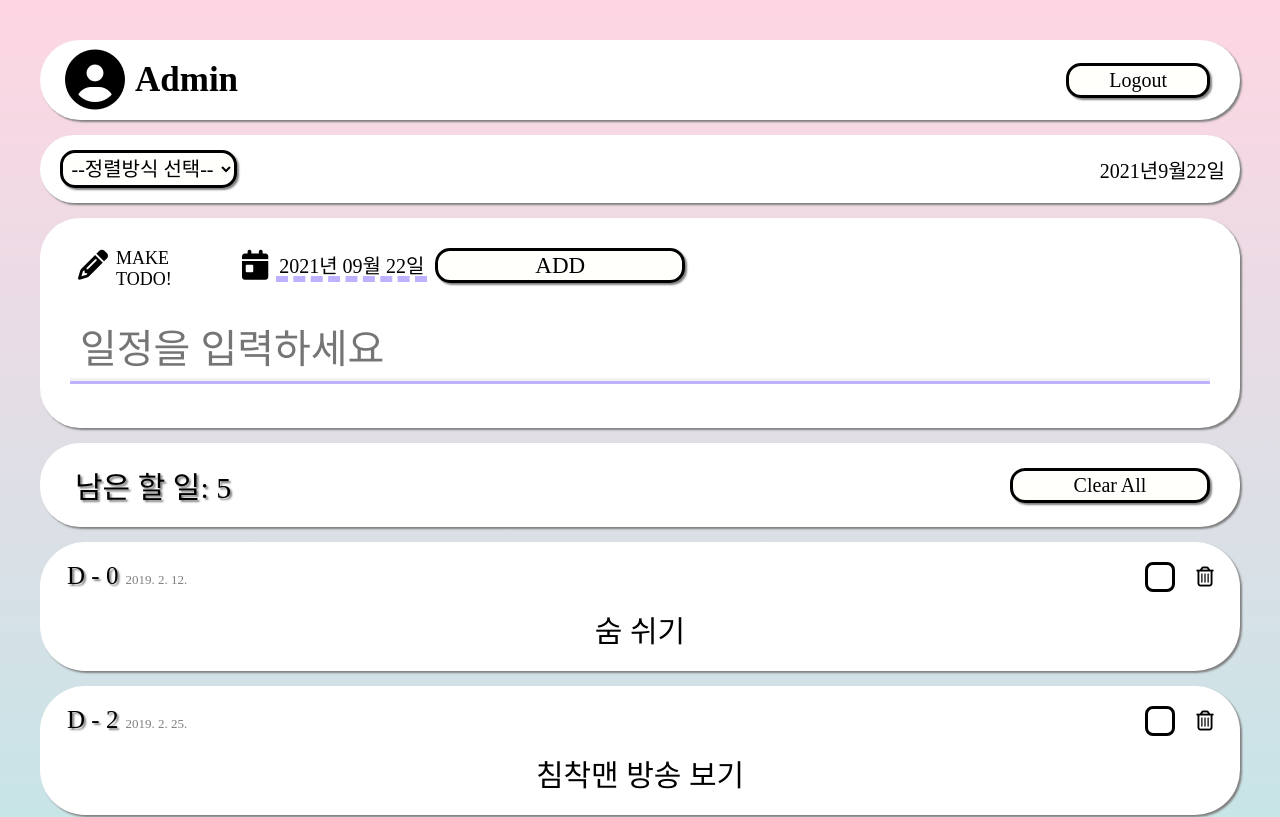
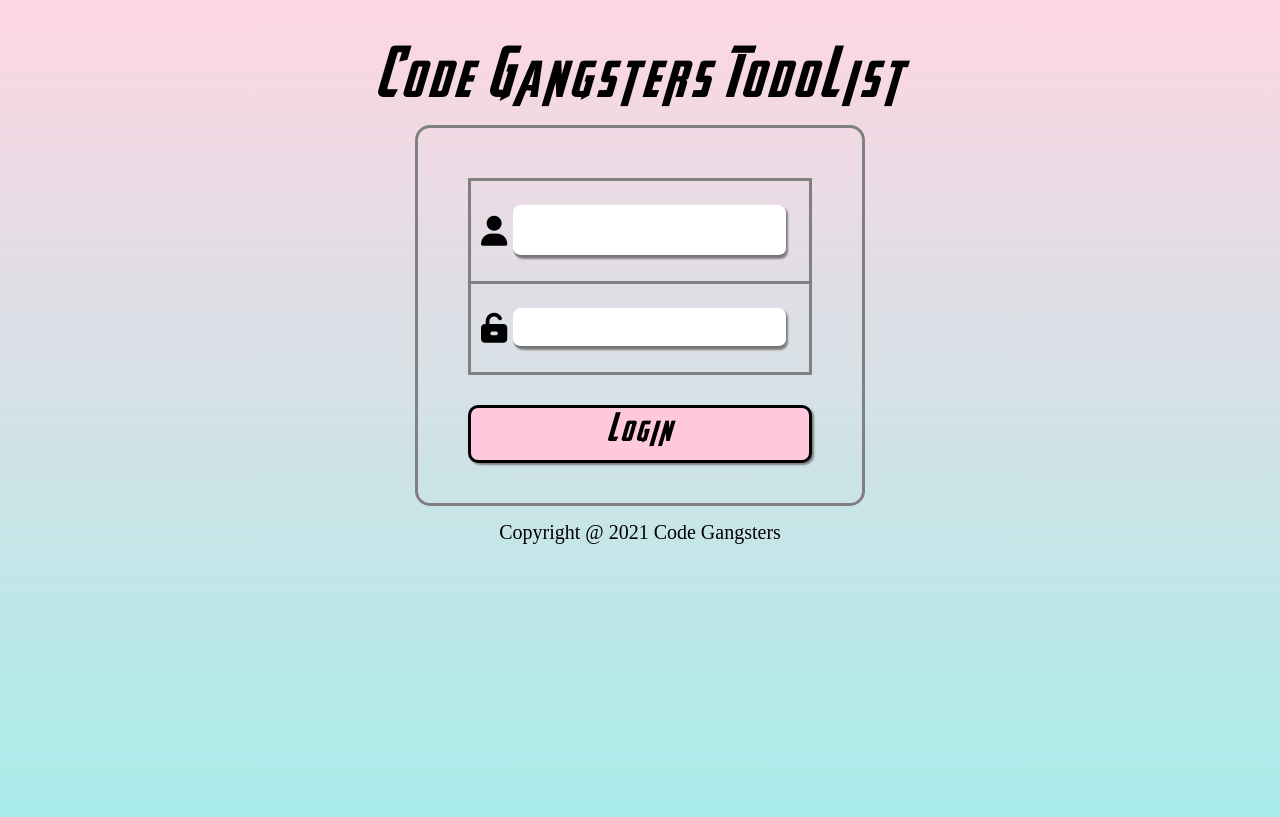
Before and after one commit to lsm6627/codegangster_toto, a React (Create React App) app in the folder client/: page /login in a window 1280 px wide. Shown: the top 817 px of the page. Built offline with nearby package versions, Linux system fonts and the light colour scheme; a web font is replaced by a local one.

Commit message:
pages 분할 및 로그인 창 구현

```diff
--- a/client/src/App.js
+++ b/client/src/App.js
@@ -1,43 +1,26 @@
-import React, { useState } from "react";
+import React from "react";
 import { BrowserRouter, Route, Switch } from "react-router-dom";
 
-
-import ContentTodo from "./component/ContentTodo";
-import CountClear from "./component/CountClear";
-import Filterbar from "./component/Filterbar";
-import Footer from "./Footer";
-import Header from "./Header";
-import MakeTodo from "./component/MakeTodo";
-import dummy from "./static/dummyData";
-
 import "./App.css";
+import TodoList from "./pages/TodoList";
+import Login from "./pages/Login";
 
 function App() {
-  const [isClear, setIsClear] = useState(false);
-  const [datas, setDatas] = useState(dummy);
-
-  const handleClear = () => {
-    setIsClear(true);
-    setDatas([]);
-  };
-
   return (
     <BrowserRouter>
       <div className="App">
         <main>
-          <Header />
-          <Filterbar datas={datas} setDatas={setDatas} />
-          <MakeTodo datas={datas} setDatas={setDatas} />
-          <CountClear
-            datas={datas}
-            setDatas={setDatas}
-            isClear={isClear}
-            handleClear={handleClear}/>
-          <div className="listPart">
-            <ContentTodo datas={datas} setDatas={setDatas} />
-          </div>
+          <section className="features">
+            <Switch>
+              <Route exact path="/">
+                <TodoList />
+              </Route>
+              <Route path="/login">
+                <Login />
+              </Route>
+            </Switch>
+          </section>
         </main>
-        <Footer />
       </div>
     </BrowserRouter>
   );
--- a/client/src/index.css
+++ b/client/src/index.css
@@ -1,7 +1,14 @@
 @font-face {
-  font-family: "BMHANNAPro";
-  src: url("https://cdn.jsdelivr.net/gh/projectnoonnu/noonfonts_seven@1.0/BMHANNAPro.woff")
-    format("woff");
+  font-family: 'BMHANNAPro';
+  src: url('https://cdn.jsdelivr.net/gh/projectnoonnu/noonfonts_seven@1.0/BMHANNAPro.woff')
+    format('woff');
   font-weight: normal;
   font-style: normal;
 }
+
+@font-face {
+  font-family: 'AVENGEANCE HEROIC AVENGER AT';
+  src: url('./fonts/AVENGEANCE\ HEROIC\ AVENGER\ AT.ttf') format('woff');
+  font-weight: normal;
+  font-style: normal;
+}
--- /dev/null
+++ b/client/src/pages/Login.css
@@ -0,0 +1,152 @@
+.loginTodolist__container {
+  display: flex;
+  flex-direction: column;
+  align-items: center;
+  height: 100vh;
+}
+
+.loginTodolist__logo {
+  font-family: 'AVENGEANCE HEROIC AVENGER AT';
+  font-size: 50px;
+  letter-spacing: 5px;
+  margin-bottom: 10px;
+  margin-top: 30px;
+  line-height: 60px;
+}
+
+.loginTodolist__inputField {
+  display: flex;
+  flex-direction: column;
+  justify-content: center;
+  border: solid 3px gray;
+  border-radius: 15px;
+  padding: 50px;
+  padding-bottom: 55px;
+  width: 450px;
+}
+
+.loginTodolist__inputId {
+  display: flex;
+  text-align: center;
+  align-items: center;
+  border: solid 3px gray;
+  border-bottom: none;
+  padding-top: 3vh;
+  padding-bottom: 3vh;
+  padding-left: 10px;
+  padding-right: 25px;
+  max-width: 120vw;
+}
+
+.loginTodolist__inputPassword {
+  display: flex;
+  text-align: center;
+  align-items: center;
+  border: solid 3px gray;
+  padding-top: 3vh;
+  padding-bottom: 3vh;
+  padding-left: 10px;
+  padding-right: 25px;
+  max-width: 120vw;
+}
+
+.userId {
+  max-width: 90%;
+  font-size: 35px;
+  border-top: none;
+  border-left: none;
+  border-right: none;
+  border-radius: 8px;
+  box-shadow: gray 2px 2px 2px;
+  transition: 600ms ease all;
+  padding: 5px;
+  padding-left: 10px;
+}
+
+.userId:focus {
+  background-color: #fdffb6;
+}
+
+.password {
+  max-width: 90%;
+  font-size: 25px;
+  border-top: none;
+  border-left: none;
+  border-right: none;
+  border-radius: 8px;
+  box-shadow: gray 2px 2px 2px;
+  transition: 600ms ease all;
+  padding: 5px;
+  padding-left: 10px;
+}
+
+input[type='password'] {
+  font-family: '굴림';
+}
+
+.password:focus {
+  background-color: #fdffb6;
+}
+
+.fa-user {
+  font-size: 30px;
+  text-align: left;
+  margin-right: 6px;
+}
+
+.fa-unlock-alt {
+  font-size: 30px;
+  position: relative;
+  margin-right: 6px;
+}
+
+.loginTodolist__loginBtnContainer {
+  display: flex;
+  justify-content: center;
+  margin-top: 30px;
+  margin-bottom: -15px;
+}
+
+.loginBtn {
+  font-family: 'AVENGEANCE HEROIC AVENGER AT';
+  flex-wrap: nowrap;
+  background: #ffc8dd;
+  border: solid;
+  position: relative;
+  border-radius: 10px;
+  height: 58px;
+  cursor: pointer;
+  transition: 800ms ease all;
+  outline: none;
+  box-shadow: gray 2px 2px 2px;
+  width: 80vw;
+  font-size: 28px;
+  letter-spacing: 3px;
+}
+
+.loginBtn:hover {
+  background: #fffffc;
+  box-shadow: gray 6px 6px 6px;
+}
+
+.loginBtn:before,
+.loginBtn:after {
+  content: '';
+  position: absolute;
+  width: 0;
+  transition: ease all;
+}
+
+.loginBtn:hover:before,
+.loginBtn:hover:after {
+  width: 100%;
+  transition: ease all;
+}
+
+.loginBtn:active {
+  box-shadow: none;
+}
+
+.footer {
+  margin-top: 15px;
+}
--- /dev/null
+++ b/client/src/pages/Login.js
@@ -0,0 +1,32 @@
+import React from 'react';
+
+import Footer from '../Footer';
+
+import './Login.css';
+
+const Login = ({}) => {
+  return (
+    <section className="loginTodolist__container">
+      <div className="loginTodolist__logo">Code Gangsters TodoList</div>
+      <div className="loginTodolist__inputField">
+        <div className="loginTodolist__inputId">
+          <i class="fas fa-user"></i>
+          <input className="userId" type="text" />
+        </div>
+
+        <div className="loginTodolist__inputPassword">
+          <i class="fas fa-unlock-alt"></i>
+          <input className="password" type="password" />
+        </div>
+        <div className="loginTodolist__loginBtnContainer">
+          <button className="loginBtn">Login</button>
+        </div>
+      </div>
+      <div className="footer">
+        <Footer />
+      </div>
+    </section>
+  );
+};
+
+export default Login;
--- /dev/null
+++ b/client/src/pages/TodoList.js
@@ -0,0 +1,42 @@
+import React, { useState } from 'react';
+import './TodoList.css';
+
+import Header from '../Header';
+import Filterbar from '../component/Filterbar';
+import MakeTodo from '../component/MakeTodo';
+import CountClear from '../component/CountClear';
+import ContentTodo from '../component/ContentTodo';
+import Footer from '../Footer';
+import dummy from '../static/dummyData';
+
+const TodoList = ({}) => {
+  const [isClear, setIsClear] = useState(false);
+  const [datas, setDatas] = useState(dummy);
+
+  const handleClear = () => {
+    setIsClear(true);
+    setDatas([]);
+  };
+
+  return (
+    <React.Fragment>
+      <div>
+        <Header />
+        <Filterbar datas={datas} setDatas={setDatas} />
+        <MakeTodo datas={datas} setDatas={setDatas} />
+        <CountClear
+          datas={datas}
+          setDatas={setDatas}
+          isClear={isClear}
+          handleClear={handleClear}
+        />
+        <div className="listPart">
+          <ContentTodo datas={datas} setDatas={setDatas} />
+        </div>
+        <Footer />
+      </div>
+    </React.Fragment>
+  );
+};
+
+export default TodoList;
```
Also changed, not shown: client/src/component/MakeTodo.js (+13 -16 lines), client/src/fonts/AVENGEANCE HEROIC AVENGER AT.ttf (added), client/src/pages/TodoList.css (added).
